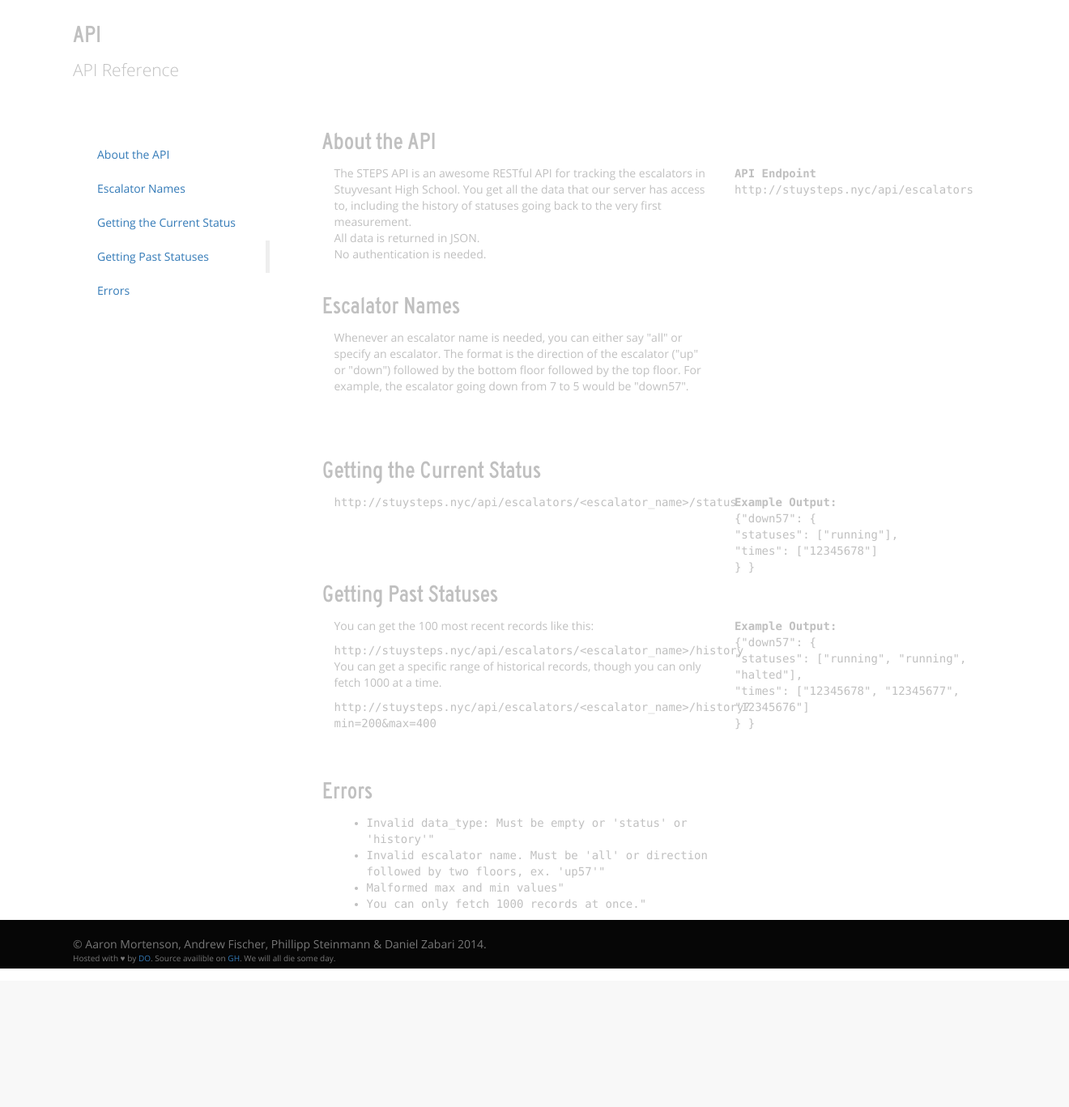
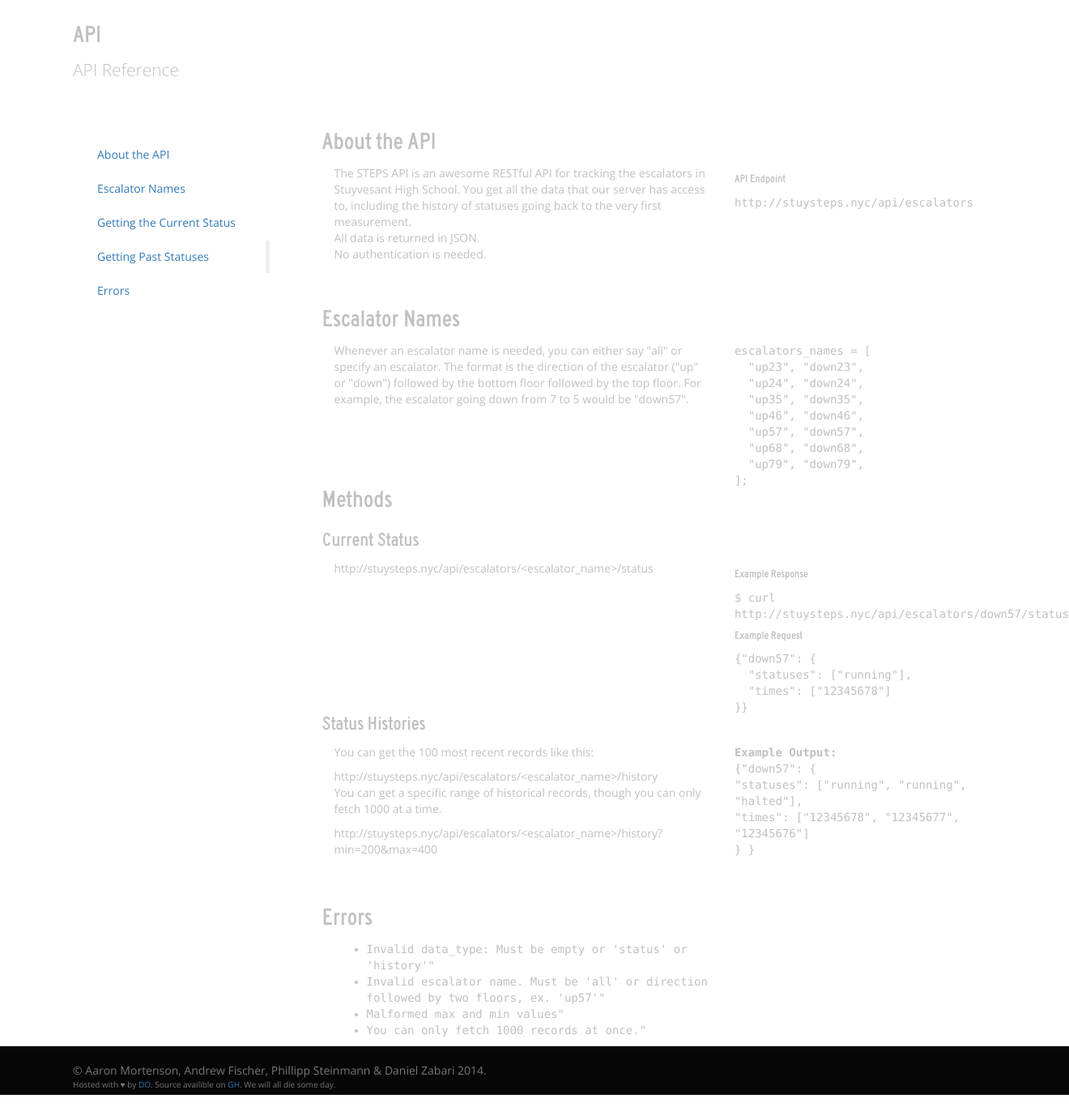
Before and after one commit to Zabari/STEPS, a Flask app: page /api in a window 1320 px wide. Shown: the part 51-1418 px from the top of the page at 81% size. Before the commit the page ends 1247 px from the top, so only its background shows below. Run offline with Flask 2, Linux system fonts and the light colour scheme; some libraries are stand-ins or nearby versions.

Commit message:
new docs

```diff
--- a/templates/api.html
+++ b/templates/api.html
@@ -13,16 +13,17 @@
         <!--left-->
         <div class="col-md-3" id="leftCol">
             <ul class="nav nav-stacked" id="sidebar">
-                <li><a href="#sec0"> About the API</a>
+
+                <li><a href="#sec0">About the API</a>
                 </li>
+                <li><a href="#sec1">Escalator Names</a>
+                </li>
+                <li><a href="#sec2">Getting the Current Status</a>
+                </li>
+                <li><a href="#sec3">Getting Past Statuses</a>
+                </li>
+                <li><a href="#sec4">Errors</a>
 
-		<li><a href="#sec00"> Escalator Names</a>
-        </li>
-                <li><a href="#sec1">Getting the Current Status</a>
-                </li>
-                <li><a href="#sec2">Getting Past Statuses</a>
-                </li>
-                <li><a href="#sec3">Errors</a>
             </ul>
         </div>
         <!--/left-->
@@ -33,78 +34,85 @@
             <div class="col-sm-7">
                 <p>
                     The STEPS API is an awesome RESTful API for tracking the escalators in Stuyvesant High School. You get all the data that our server has access to, including the history of statuses going back to the very first measurement.
-            <br>
-            All data is returned in JSON.
-            <br>
-            No authentication is needed.
+                    <br> All data is returned in JSON.
+                    <br> No authentication is needed.
+                </p>
+            </div>
+            <div class="col-sm-5">
+                <h5> API Endpoint </h5>
+                <samp>
+                    http://stuysteps.nyc/api/escalators
+                    <br><br><br><br><br><br><br>
+                </samp>
+            </div>
+
+            <h2 id="sec1">Escalator Names</h2>
+            <div class="col-sm-7">
+                <p>
+                    Whenever an escalator name is needed, you can either say "all" or specify an escalator. The format is the direction of the escalator ("up" or "down") followed by the bottom floor followed by the top floor. For example, the escalator going down from 7
+                    to 5 would be "down57".
                 </p>
             </div>
             <div class="col-sm-5">
             <samp>
-
-		  <b>API Endpoint</b> <br \>
-
-		  http://stuysteps.nyc/api/escalators
-		  <br \><br \><br \><br \><br \>
-              <br \><br \>
+                escalators_names = [  <br>
+                &nbsp; "up23", "down23",     <br>
+                &nbsp; "up24", "down24",     <br>
+                &nbsp; "up35", "down35",     <br>
+                &nbsp; "up46", "down46",     <br>
+                &nbsp; "up57", "down57",     <br>
+                &nbsp; "up68", "down68",     <br>
+                &nbsp; "up79", "down79",     <br>
+                ];
             </samp>
             </div>
 
-            <h2 id="sec00">Escalator Names</h2>
+            <h2 id="sec1">Methods</h2>
+
+            <h3 id="met0">Current Status</h3>
             <div class="col-sm-7">
                 <p>
-                Whenever an escalator name is needed, you can either say "all" or specify an escalator. The format is the direction of the escalator ("up" or "down") followed by the bottom floor followed by the top floor. For example, the escalator going down from 7 to 5 would be "down57".
+                    http://stuysteps.nyc/api/escalators/&lt;escalator_name>/status
                 </p>
             </div>
             <div class="col-sm-5">
-		  <br \><br \>
-		  <br \><br \>
-		  <br \><br \>
-          <br \><br \>
-	    </div>
+                    <h5> Example Response </h5>
+                    <samp>
+                        $ curl http://stuysteps.nyc/api/escalators/down57/status
+                    </samp>
 
-            <h2 id="sec00">Getting the Current Status</h2>
-            <div class="col-sm-7">
-                <p>
-                    <samp>http://stuysteps.nyc/api/escalators/&lt;escalator_name>/status</samp>
-
-                </p>
-	    </div>
-	    <div class="col-sm-5">
-	      <p>
+                    <h5> Example Request </h5>
                     <samp>
-
-		  <b>Example Output:</b> <br \>
-
-		  {"down57": {<br \>
-		  "statuses": ["running"], <br \>
-		  "times": ["12345678"] <br \>
-		  } }
+                        {"down57": {              <br>
+                        &nbsp; "statuses": ["running"],  <br>
+                        &nbsp; "times": ["12345678"]     <br>
+                        }}
                     </samp>
             </div>
 
-            <h2 id="sec1">Getting Past Statuses</h2>
+            <h3 id="met1">Status Histories</h3>
             <div class="col-sm-7">
                 <p>You can get the 100 most recent records like this: </p>
-                <samp>http://stuysteps.nyc/api/escalators/&lt;escalator_name>/history</samp>
+                http://stuysteps.nyc/api/escalators/&lt;escalator_name>/history
 
                 <br> You can get a specific range of historical records, though you can only fetch 1000 at a time. </p>
-                <samp>http://stuysteps.nyc/api/escalators/&lt;escalator_name>/history?min=200&max=400</samp>
+                http://stuysteps.nyc/api/escalators/&lt;escalator_name>/history?min=200&amp;max=400
             </div>
             <div class="col-sm-5">
                 <samp>
-              <b>Example Output:</b> <br \>
-
-              {"down57": {<br \>
-              "statuses": ["running", "running", "halted"], <br \>
-              "times": ["12345678", "12345677", "12345676"] <br \>
-              } }
-              <br \><br \>
-              <br \><br \>
+                    <b>Example Output:</b>
+                    <br \> {"down57": {
+                    <br \> "statuses": ["running", "running", "halted"],
+                    <br \> "times": ["12345678", "12345677", "12345676"]
+                    <br \> } }
+                    <br \>
+                    <br \>
+                    <br \>
+                    <br \>
                 </samp>
             </div>
 
-            <h2 id="sec2">Errors</h2>
+            <h2 id="sec3">Errors</h2>
             <div class="col-sm-7">
                 <samp>
                     <ul>
```
Also changed, not shown: 3 other files. Lines whose indentation alone changed are shown as unchanged.
